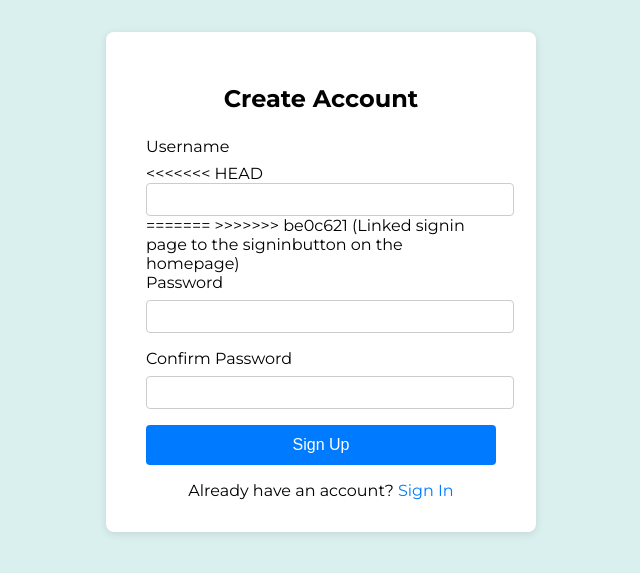
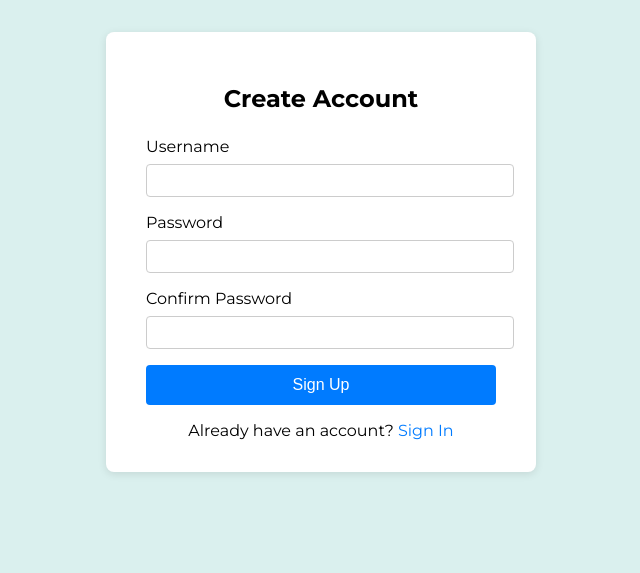
Before and after one commit to Hidden-Umah/Journal-Web-App, a Django app: template dear_journal_app/templates/signup.html in a window 1280 px wide. Shown: the part 82-655 px from the top of the page, without its empty margins (319-959 px from the left). Run offline with Django 5.2, Linux system fonts and the light colour scheme; the template is opened without the code that fills it, so the values that code supplies are empty; parts of the project's set-up code (start-up, migrations or seed data) failed here and were passed over; some web fonts are replaced.

```diff
--- a/dear_journal_app/templates/signup.html
+++ b/dear_journal_app/templates/signup.html
@@ -28,13 +28,14 @@
         <form action="/signup" method="POST">
             <div class="form-group">
                 <label for="username">Username</label>
-<<<<<<< HEAD
                 <input type="text" id="username" name="username" required>
-=======
->>>>>>> be0c621 (Linked signin page to the signinbutton on the homepage)
+            </div>
+
+            <div class="form-group">
                 <label for="password">Password</label>
                 <input type="password" id="password" name="password" required minlength="6">
             </div>
+
             <div class="form-group">
                 <label for="confirm_password">Confirm Password</label>
                 <input type="password" id="confirm_password" name="confirm_password" required minlength="6">
--- a/dear_journal_app/urls.py
+++ b/dear_journal_app/urls.py
@@ -22,17 +22,14 @@ urlpatterns = [
 
 
     #Sign up page
-<<<<<<< HEAD
     path("signup/", views.signup, name="signup"),
 
 
 
-    ]
 
-=======
+
         path("signup/", views.signup, name="signup"),
 
     #Sign in page
     path("signin/", views.signin, name="signin")
 ]
->>>>>>> be0c621 (Linked signin page to the signinbutton on the homepage)
```
